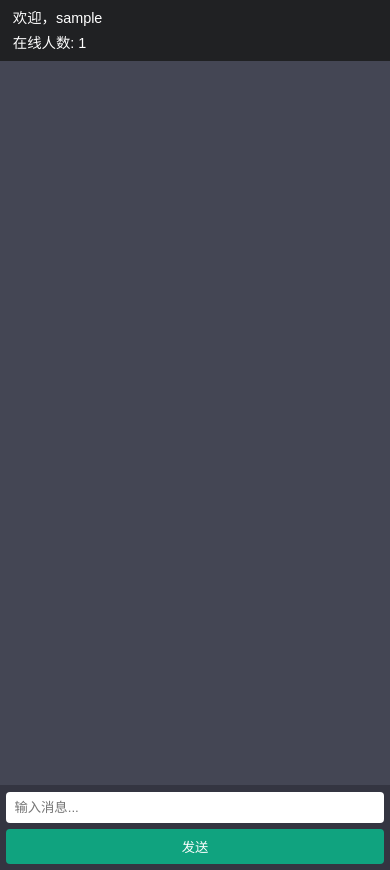
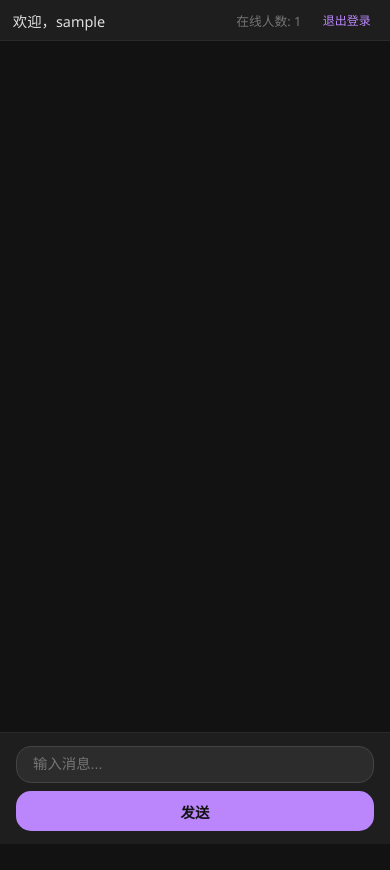
Before and after one commit to zhuchenyu2008/Chatroom, a PHP site: page /chat.php in a window 390 px wide. After the commit the page ends 831 px from the top, so only its background shows below. Run offline with PHP 8.4, Linux system fonts and the light colour scheme; the visitor is signed in with stand-in values (Sample User, id 1); data that the repository does not hold is empty.

Commit message:
feat: Implement chat enhancements and UI redesign
This commit introduces several improvements to the chat application:

1.  **Keyboard Behavior**: The on-screen keyboard on mobile devices should no longer automatically dismiss after you send a message. This was achieved by refocusing the message input field after submission.
2.  **Logout Functionality**: A logout button has been added to the chat header, allowing you to explicitly end your session. The backend `logout.php` script handles session destruction, updates online status, and posts a system message.
3.  **UI/UX Revamp**:
    *   **Theme**: Implemented a sophisticated dark theme with a black and white (and accent) color palette across the application (login and chat pages).
    *   **Styling**: Redesigned UI elements including forms, buttons, messages, and headers for a modern, minimalist, and cohesive look.
    *   **Animations**: Added new animations for message appearance and refined existing ones for smoother user experience. Interactive elements now have clear hover and focus states.
    *   **Responsiveness**: Ensured the UI remains functional and aesthetically pleasing across various screen sizes, with adjustments for mobile views.

These changes aim to improve your experience by providing more control (logout, keyboard) and a more visually appealing interface.

```diff
--- a/chat.php
+++ b/chat.php
@@ -16,7 +16,10 @@ if (!isset($_SESSION['user'])) {
 <body class="chat-page">
 <header>
     <div class="header-left">欢迎，<?php echo htmlspecialchars($_SESSION['user']); ?></div>
-    <div class="header-right" id="online-count"></div>
+    <div class="header-right">
+        <span id="online-count" style="margin-right: 15px;"></span>
+        <a href="logout.php" id="logout-button">退出登录</a>
+    </div>
 </header>
 <div id="messages" class="messages"></div>
 <form id="send-form" class="send-form">
--- a/main.js
+++ b/main.js
@@ -50,6 +50,7 @@ form.onsubmit = e => {
         body: 'text=' + encodeURIComponent(text)
     }).then(() => {
         input.value = '';
+        input.focus(); // Add this line
     });
 };
 setInterval(fetchMessages, 2000);
--- a/styles.css
+++ b/styles.css
@@ -1,165 +1,373 @@
-*, *::before, *::after {
-    box-sizing: border-box;
+/* Overall Theme */
+body {
+    background: #121212;
+    color: #E0E0E0;
+    font-family: 'Segoe UI', Tahoma, Geneva, Verdana, sans-serif;
+    margin: 0;
+    padding: 0;
+    display: flex;
+    flex-direction: column;
+    min-height: 100vh;
+    overflow-x: hidden; /* Prevent horizontal scroll */
 }
 
-body {
-    font-family: Arial, sans-serif;
-    margin: 0;
-    background: #343541;
-    color: #fff;
-}
-a {
-    color: #58a6ff;
-}
+/* Login Page */
 .login-page {
     display: flex;
     height: 100vh;
     justify-content: center;
     align-items: center;
+    animation: fadein 0.5s;
 }
+
 .login-form {
-    background: #444654;
-    padding: 2rem;
+    background: #1E1E1E;
+    padding: 2.5rem;
+    border-radius: 12px;
+    box-shadow: 0 8px 16px rgba(0,0,0,0.5);
+    width: 350px;
+    border: 1px solid #2a2a2a;
+    box-sizing: border-box; /* Ensure padding doesn't expand width */
+}
+
+.login-form h2 {
+    color: #E0E0E0;
+    margin-bottom: 2rem;
+    text-align: center;
+    font-size: 1.8rem;
+}
+
+.login-form input[type="text"] {
+    background: #2C2C2C;
+    color: #E0E0E0;
+    border: 1px solid #444;
     border-radius: 8px;
-    box-shadow: 0 0 10px rgba(0,0,0,0.3);
-    text-align: center;
-    width: 300px; /* Default width */
+    padding: 0.8rem 1rem;
+    width: 100%;
+    margin-bottom: 1.5rem; /* Spacing between input and button */
+    box-sizing: border-box;
+    transition: border-color 0.3s ease, box-shadow 0.3s ease;
 }
-.login-form input {
-    padding: 0.5rem;
+
+.login-form input[type="text"]:focus {
+    border-color: #BB86FC;
+    box-shadow: 0 0 0 3px rgba(187, 134, 252, 0.3);
+    outline: none;
+}
+
+.login-form button[type="submit"] {
+    background: #BB86FC;
+    color: #121212;
+    border: none;
+    border-radius: 8px;
+    padding: 0.8rem 1.5rem;
+    width: 100%;
+    font-weight: bold;
+    text-transform: uppercase;
+    letter-spacing: 1px;
+    cursor: pointer;
+    transition: background-color 0.3s ease, transform 0.2s ease;
+}
+
+.login-form button[type="submit"]:hover {
+    background: #CE93D8; /* Lighter shade of accent */
+    transform: translateY(-2px);
+}
+
+/* Chat Page */
+.chat-page {
+    display: flex;
+    flex-direction: column;
+    height: 100vh;
+}
+
+.chat-page header {
+    background: #1E1E1E;
+    padding: 0.8rem 1.5rem;
+    border-bottom: 1px solid #2a2a2a;
+    display: flex;
+    justify-content: space-between;
+    align-items: center;
+    color: #E0E0E0;
+}
+
+.header-left {
+    font-size: 1.1rem;
+}
+
+.header-right {
+    display: flex;
+    align-items: center;
+}
+
+#online-count {
+    color: #757575; /* Muted */
+    font-size: 0.9rem;
+    margin-right: 15px;
+}
+
+#logout-button {
+    text-decoration: none;
+    color: #BB86FC;
+    padding: 0.3rem 0.6rem;
+    border-radius: 5px;
+    transition: background-color 0.3s ease, color 0.3s ease;
+    font-size: 0.9rem;
+}
+
+#logout-button:hover {
+    background-color: rgba(187, 134, 252, 0.1);
+    color: #CE93D8; /* Lighter accent */
+}
+
+.messages {
+    background: #121212;
+    padding: 1.5rem;
+    flex-grow: 1;
+    overflow-y: auto;
+    height: calc(100vh - 120px); /* Adjusted based on typical header/footer */
+    box-sizing: border-box;
+}
+
+.send-form {
+    background: #1E1E1E;
+    padding: 1rem 1.5rem;
+    border-top: 1px solid #2a2a2a;
+    display: flex;
+    align-items: center;
+    box-sizing: border-box;
+}
+
+.send-form input[type="text"] {
+    background: #2C2C2C;
+    color: #E0E0E0;
+    border: 1px solid #444;
+    border-radius: 20px; /* Pill shape */
+    padding: 0.7rem 1.2rem;
+    flex-grow: 1;
+    margin-right: 0.8rem;
+    box-sizing: border-box;
+    transition: border-color 0.3s ease, box-shadow 0.3s ease;
+}
+
+.send-form input[type="text"]:focus {
+    border-color: #BB86FC;
+    box-shadow: 0 0 0 3px rgba(187, 134, 252, 0.3);
+    outline: none;
+}
+
+.send-form button[type="submit"] {
+    background: #BB86FC;
+    color: #121212;
+    border: none;
+    border-radius: 20px; /* Pill shape */
+    padding: 0.7rem 1.5rem;
+    font-weight: bold;
+    cursor: pointer;
+    transition: background-color 0.3s ease, transform 0.2s ease;
+}
+
+.send-form button[type="submit"]:hover {
+    background: #CE93D8; /* Lighter accent */
+    transform: scale(1.05);
+}
+
+.message {
+    background: #1E1E1E;
+    padding: 0.8rem 1.2rem;
+    border-radius: 10px;
     margin-bottom: 1rem;
-    width: 200px;
-    border: none;
+    border: 1px solid #2a2a2a;
+    box-shadow: 0 2px 4px rgba(0,0,0,0.3);
+    animation: messagePopIn 0.4s ease-out forwards;
+    word-wrap: break-word; /* Ensure long words don't overflow */
+    max-width: 90%; /* Prevent messages from taking full width */
+}
+
+.message.current-user-message {
+    background: #2c2c54; /* Slightly different for current user, adjust as needed */
+    margin-left: auto; /* Align to the right */
+    border-color: #3a3a6a;
+}
+
+
+.message strong {
+    color: #BB86FC;
+    font-weight: bold; /* Ensure username is bold */
+    display: block; /* Makes sure it's on its own line if needed, or use margin-bottom */
+    margin-bottom: 0.3rem;
+}
+
+.message .text {
+    color: #E0E0E0;
+    line-height: 1.5;
+}
+
+.message .meta {
+    color: #757575;
+    font-size: 0.75rem;
+    margin-top: 0.5rem;
+    display: flex; /* Use flex to align items on one line */
+    justify-content: space-between; /* Puts timestamp and read status on opposite ends */
+    align-items: center;
+}
+
+.message .read {
+    color: #BB86FC;
+    font-size: 0.75rem;
+    cursor: pointer;
+    opacity: 0.7;
+    transition: opacity 0.3s ease;
+    margin-left: 10px; /* Space between timestamp and read status */
+}
+
+.message .read:hover {
+    opacity: 1;
+}
+
+/* Animations */
+@keyframes fadein {
+    from { opacity: 0; }
+    to   { opacity: 1; }
+}
+
+@keyframes messagePopIn {
+    0% {
+        opacity: 0;
+        transform: scale(0.9) translateY(10px);
+    }
+    100% {
+        opacity: 1;
+        transform: scale(1) translateY(0);
+    }
+}
+
+/* Scrollbar Styling */
+::-webkit-scrollbar {
+    width: 8px;
+}
+::-webkit-scrollbar-track {
+    background: #1E1E1E;
+}
+::-webkit-scrollbar-thumb {
+    background: #444;
     border-radius: 4px;
 }
-.chat-page header {
-    background: #202123;
-    padding: 0.5rem 1rem;
-    display: flex;
-    justify-content: space-between;
-    align-items: center; /* Align items vertically */
-}
-.messages {
-    padding: 1rem;
-    height: calc(100vh - 100px); /* Adjusted default height slightly */
-    overflow-y: auto;
-    background: #444654;
-    animation: fadein 0.5s;
-}
-.send-form {
-    display: flex;
-    padding: 0.5rem;
-    background: #343541;
-}
-.send-form input {
-    flex: 1;
-    padding: 0.5rem;
-    border-radius: 4px;
-    border: none;
-}
-.send-form button {
-    margin-left: 0.5rem;
-    padding: 0.5rem 1rem;
-    border: none;
-    background: #10a37f;
-    color: #fff;
-    border-radius: 4px;
-}
-.message {
-    margin-bottom: 1rem;
-    animation: slide 0.3s;
-}
-.message .meta {
-    font-size: 0.8rem;
-    color: #ccc;
-}
-.message .read {
-    cursor: pointer;
-    font-size: 0.8rem;
-    color: #58a6ff;
-}
-@keyframes fadein {
-    from { opacity: 0; }
-    to { opacity: 1; }
-}
-@keyframes slide {
-    from { transform: translateY(10px); opacity:0; }
-    to { transform: translateY(0); opacity:1; }
+::-webkit-scrollbar-thumb:hover {
+    background: #555;
 }
 
-/* Media Queries */
+/* Responsive Design */
 @media (max-width: 768px) {
     .login-form {
-        width: 80%;
-        max-width: 450px; /* Max width for tablets */
-        padding: 1.8rem;
+        width: 90%;
+        padding: 2rem;
     }
-    .login-form input {
-        width: 90%; /* Wider input on tablets */
+
+    .login-form h2 {
+        font-size: 1.6rem;
     }
 
     .chat-page header {
-        padding: 0.5rem 0.8rem; /* Slightly less padding */
+        padding: 0.6rem 1rem;
     }
+
+    .header-left {
+        font-size: 1rem;
+    }
+
+    #logout-button {
+        font-size: 0.8rem;
+        padding: 0.25rem 0.5rem;
+    }
+
     .messages {
-        height: calc(100vh - 95px); /* Adjust height for send form */
+        padding: 1rem;
+        height: calc(100vh - 110px); /* Adjust for potentially smaller header/footer */
     }
-    .send-form input {
-        padding: 0.6rem;
+
+    .send-form {
+        padding: 0.8rem 1rem;
+        flex-direction: column; /* Stack input and button on small screens */
     }
-    .send-form button {
-        padding: 0.6rem 1.1rem;
+
+    .send-form input[type="text"] {
+        width: 100%;
+        margin-right: 0;
+        margin-bottom: 0.5rem; /* Space when stacked */
+        border-radius: 15px; /* Slightly smaller radius for smaller screens */
+        padding: 0.6rem 1rem;
+    }
+
+    .send-form button[type="submit"] {
+        width: 100%;
+        border-radius: 15px; /* Match input */
+        padding: 0.6rem 1.2rem;
+    }
+
+    .message {
+        padding: 0.7rem 1rem;
+        max-width: 100%; /* Allow messages to use more width on small screens */
+    }
+
+    .message .meta {
+        font-size: 0.7rem;
     }
 }
 
 @media (max-width: 480px) {
     body {
-        font-size: 14px; /* Slightly smaller base font for mobile */
+        font-size: 14px; /* Slightly smaller base font for very small screens */
     }
+
     .login-form {
-        width: 90%;
-        max-width: 400px; /* Max width for mobile */
-        padding: 1.5rem; /* Adjusted padding for mobile */
+        padding: 1.5rem;
     }
+
     .login-form h2 {
-        font-size: 1.4rem; /* Adjusted for mobile */
+        font-size: 1.4rem;
+        margin-bottom: 1.5rem;
     }
-    .login-form input {
-        width: 100%; /* Full width input */
-        margin-bottom: 0.8rem;
+
+    .login-form input[type="text"],
+    .login-form button[type="submit"] {
+        padding: 0.7rem 1rem;
+        font-size: 0.9rem;
     }
+
     .chat-page header {
-        padding: 0.4rem 0.8rem;
+        padding: 0.5rem 0.8rem;
+    }
+
+    .header-left {
         font-size: 0.9rem;
-        flex-direction: column; /* Stack header items */
-        align-items: flex-start; /* Align to start */
     }
-    .chat-page header .header-left, .chat-page header .header-right {
-        margin-bottom: 0.2rem; /* Add some space when stacked */
+
+    #online-count {
+        font-size: 0.8rem;
+        margin-right: 10px;
     }
+
+    #logout-button {
+        font-size: 0.75rem;
+        padding: 0.2rem 0.4rem;
+    }
+
     .messages {
-        /* Height adjusted to account for taller header and send form */
-        height: calc(100vh - 120px);
-        padding: 0.5rem;
+        height: calc(100vh - 100px); /* Further adjust height */
     }
-    .send-form {
-        padding: 0.4rem;
-        flex-direction: column; /* Stack input and button */
+
+    .send-form input[type="text"],
+    .send-form button[type="submit"] {
+        padding: 0.6rem 1rem; /* Ensure padding is not too large */
+        font-size: 0.9rem;
     }
-    .send-form input {
-        padding: 0.5rem; /* Adjusted padding */
-        margin-bottom: 0.4rem; /* Space between input and button */
-        width: 100%;
+
+    .message strong {
+        font-size: 0.95rem;
     }
-    .send-form button {
-        padding: 0.5rem 0.8rem; /* Adjusted padding */
-        margin-left: 0; /* Remove margin when stacked */
-        width: 100%; /* Full width button */
-    }
-    .message .meta {
-        font-size: 0.75rem; /* Slightly smaller meta text */
-    }
+
     .message .text {
-        font-size: 0.9rem; /* Slightly smaller message text */
+        font-size: 0.9rem;
     }
 }
```
